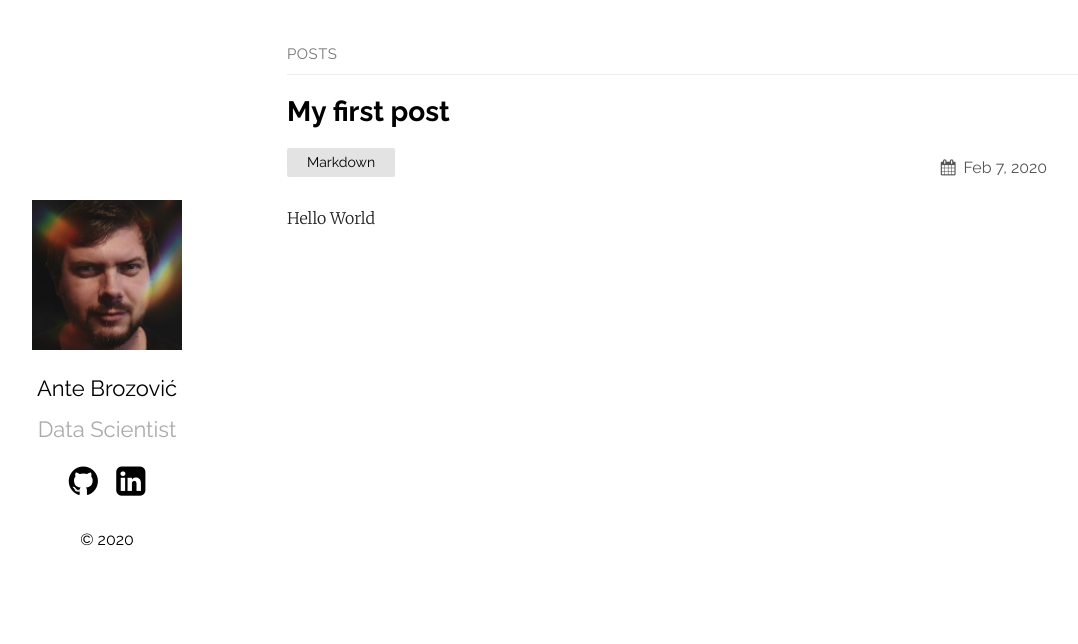
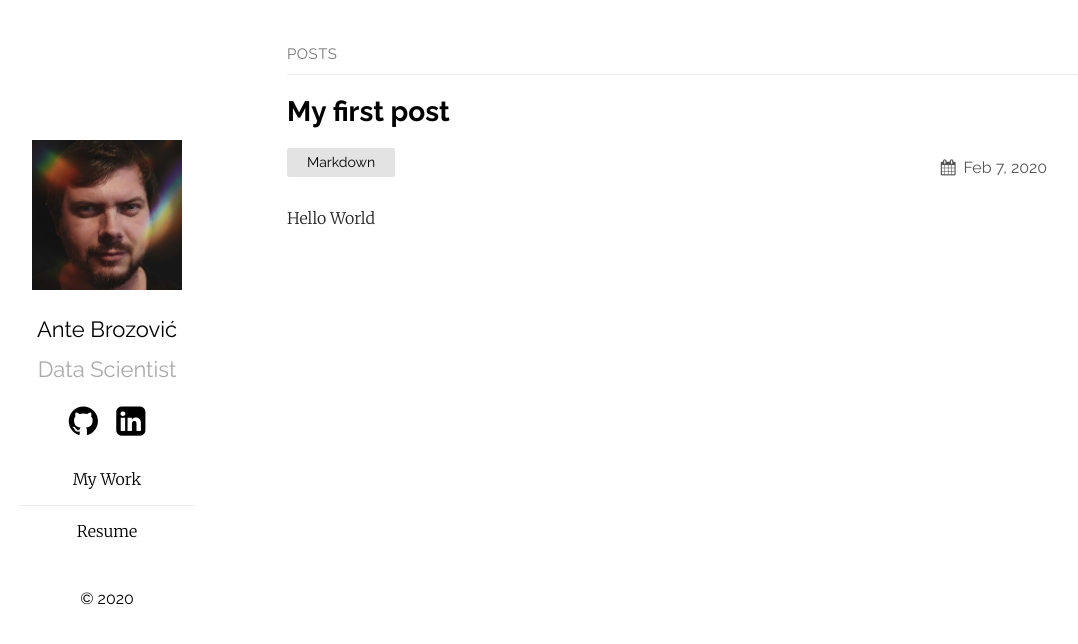
Before and after one commit to aposhtol/aposhtol.github.io, a Jekyll site: the page built from index.md, in a window 1280 px wide. Shown: the top 644 px of the page, without its empty margins (78-1156 px from the left). Built offline with Jekyll 4.4.1, drawn with Linux system fonts in a browser that asks for light colours.

Commit message:
Update _config.yml

```diff
--- a/_config.yml
+++ b/_config.yml
@@ -16,7 +16,11 @@ plainwhite:
   tagline: Data Scientist
   date_format: "%b %-d, %Y"
   sitemap: true # set to true to generate sitemap.xml content
-
+  navigation:
+    - title: My Work
+      url: "/my-work"
+    - title: Resume
+      url: "/resume"
   # generate social links in footer
   social_links:
     # twitter: aposhtol
```
